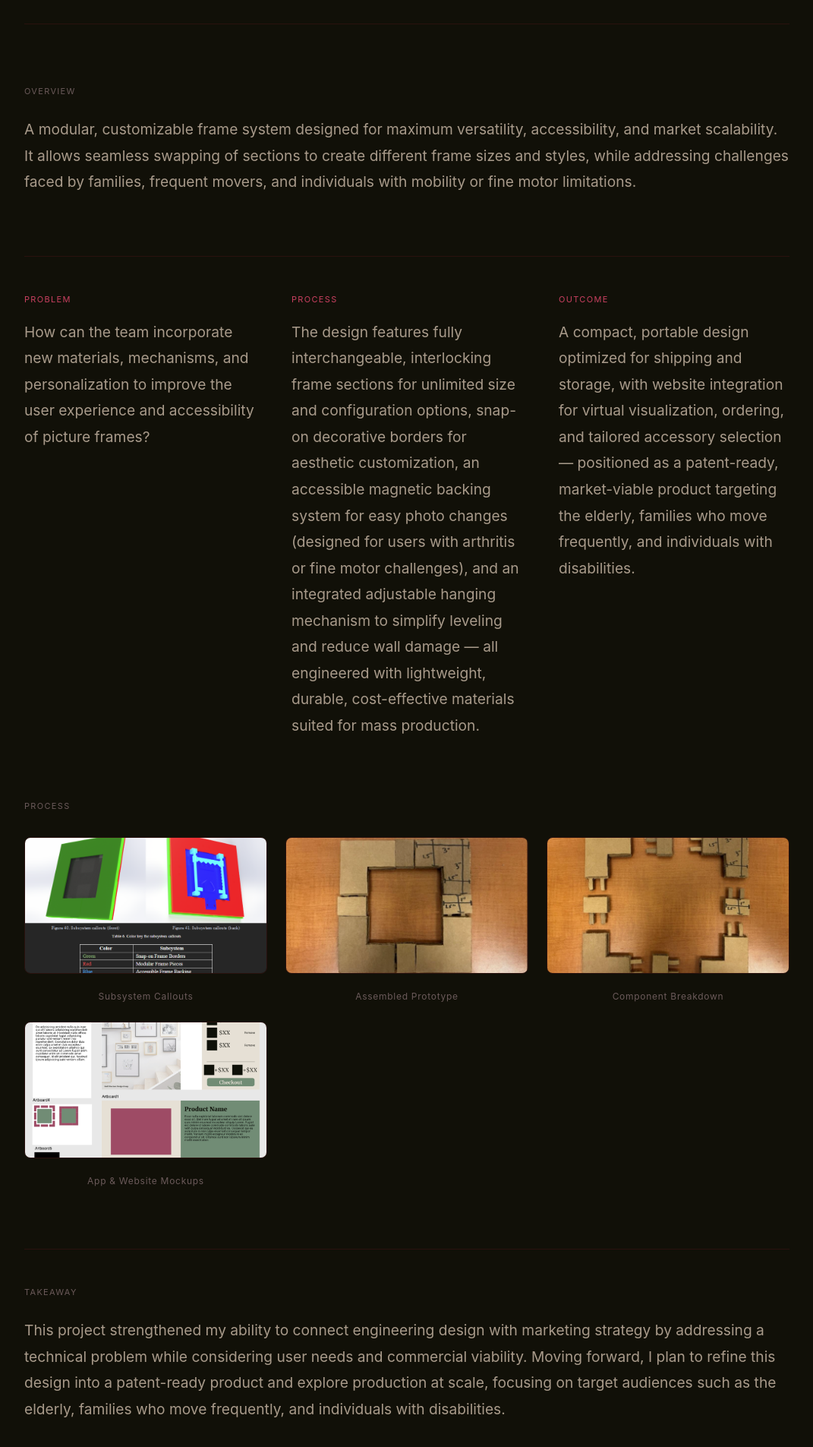
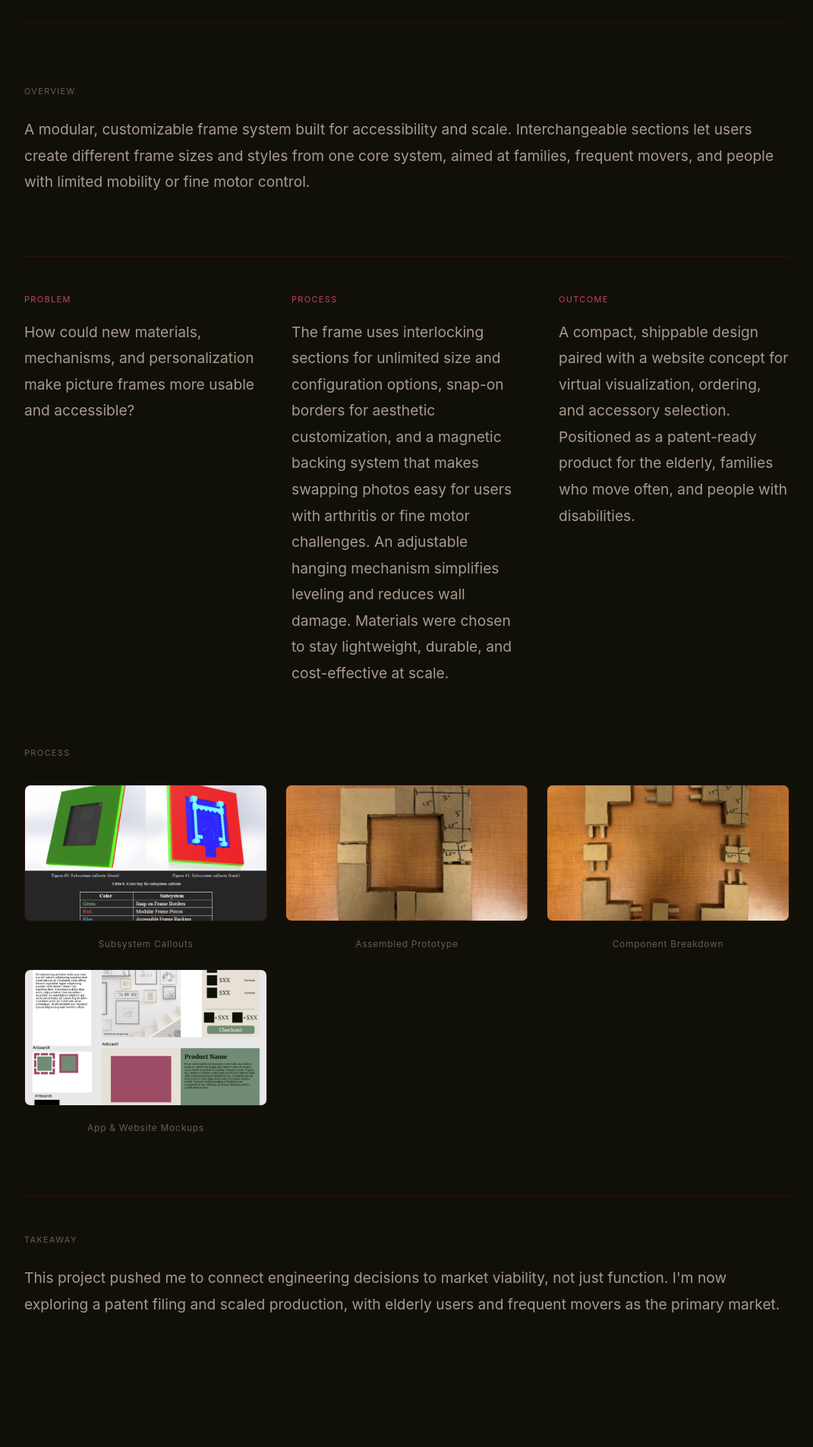
Before and after one commit to pratikshasatish/design-portfolio, a React app: page /project/1 in a window 1280 px wide. Shown: the part 521-2426 px from the top of the page at 76% size, without its empty margins (104-1175 px from the left). After the commit the page ends 2383 px from the top, so only its background shows below. Built offline with nearby package versions, Linux system fonts and the light colour scheme; the HTML template or start-up script is replaced by a standard one.

Commit message:
Rewrite copy for Modular Frame and Eventure projects

```diff
--- a/src/pages/Project.jsx
+++ b/src/pages/Project.jsx
@@ -12,11 +12,11 @@ const projects = [
   color: "#8b1a2a",
   role: "Product Designer & Engineer",
   skills: ["CAD & Modeling", "Product Design", "Sketching", "Prototyping", "Systems Design"],
-  overview: "A modular, customizable frame system designed for maximum versatility, accessibility, and market scalability. It allows seamless swapping of sections to create different frame sizes and styles, while addressing challenges faced by families, frequent movers, and individuals with mobility or fine motor limitations.",
-  problem: "How can the team incorporate new materials, mechanisms, and personalization to improve the user experience and accessibility of picture frames?",
-  process: "The design features fully interchangeable, interlocking frame sections for unlimited size and configuration options, snap-on decorative borders for aesthetic customization, an accessible magnetic backing system for easy photo changes (designed for users with arthritis or fine motor challenges), and an integrated adjustable hanging mechanism to simplify leveling and reduce wall damage — all engineered with lightweight, durable, cost-effective materials suited for mass production.",
-  outcome: "A compact, portable design optimized for shipping and storage, with website integration for virtual visualization, ordering, and tailored accessory selection — positioned as a patent-ready, market-viable product targeting the elderly, families who move frequently, and individuals with disabilities.",
-  takeaway: "This project strengthened my ability to connect engineering design with marketing strategy by addressing a technical problem while considering user needs and commercial viability. Moving forward, I plan to refine this design into a patent-ready product and explore production at scale, focusing on target audiences such as the elderly, families who move frequently, and individuals with disabilities.",
+  overview: "A modular, customizable frame system built for accessibility and scale. Interchangeable sections let users create different frame sizes and styles from one core system, aimed at families, frequent movers, and people with limited mobility or fine motor control.",
+  problem: "How could new materials, mechanisms, and personalization make picture frames more usable and accessible?",
+  process: "The frame uses interlocking sections for unlimited size and configuration options, snap-on borders for aesthetic customization, and a magnetic backing system that makes swapping photos easy for users with arthritis or fine motor challenges. An adjustable hanging mechanism simplifies leveling and reduces wall damage. Materials were chosen to stay lightweight, durable, and cost-effective at scale.",
+  outcome: "A compact, shippable design paired with a website concept for virtual visualization, ordering, and accessory selection. Positioned as a patent-ready product for the elderly, families who move often, and people with disabilities.",
+  takeaway: "This project pushed me to connect engineering decisions to market viability, not just function. I'm now exploring a patent filing and scaled production, with elderly users and frequent movers as the primary market.",
   images: [
     { src: '/ModularFrame/frame-subsystem-callouts.png', label: 'Subsystem Callouts' },
     { src: '/ModularFrame/frame-prototype-assembled.png', label: 'Assembled Prototype' },
@@ -32,10 +32,10 @@ const projects = [
   color: "#1a5a3a",
   role: "UX Designer & Researcher",
   skills: ["UX Design", "Wireframing", "User Research", "Figma", "Prototyping"],
-    overview: "Eventure is a mobile app designed to help users seamlessly discover, plan, and engage with local events — both organized events from businesses and casual hangouts with friends. Built around a persona-driven design process, it focuses on connecting communities while keeping the interface simple and clutter-free.",
-    problem: "Existing event discovery apps either cater to large formal events or informal social plans — never both. Users had no single place to see what friends were doing nearby, discover local events, and create their own hangouts without switching between multiple apps.",
-    process: "I started with user personas and mapped out the core user flows before designing any screens. The key insight was that users needed two distinct modes — organized events and general hangouts — with a shared interface. I designed the navigation around a bottom tab bar for consistency, with map-first exploration as the primary entry point.",
-    outcome: "A full wireframe covering 15+ screens including home, map exploration, search, event detail, create event, profile, and settings. The design prioritizes social context — showing who you know at each event — to reduce friction in deciding whether to attend.",
+  overview: "A mobile app that helps users discover and plan local events, from organized business events to casual hangouts with friends. Built through a persona-driven design process focused on connecting communities without a cluttered interface.",
+  problem: "Event apps typically cover either formal events or casual plans, never both. Users had no single place to see what friends were doing nearby, find local events, and create their own hangouts.",
+  process: "I built user personas and mapped core flows before designing screens. The key insight: users needed two distinct modes, organized events and general hangouts, inside one shared interface. Navigation centers on a bottom tab bar, with map-first exploration as the primary entry point.",
+  outcome: "A full wireframe covering 15+ screens: home, map exploration, search, event detail, event creation, profile, and settings. The design surfaces social context at every step, showing who you know at each event, to reduce friction in deciding whether to attend.",
   screens: [
     { src: '/Eventure/eventure-home.png', label: 'Home' },
     { src: '/Eventure/eventure-map.png', label: 'Map Exploration' },
@@ -44,7 +44,7 @@ const projects = [
     { src: '/Eventure/eventure-create.png', label: 'Create Event' },
     { src: '/Eventure/eventure-settings.png', label: 'Settings' },
   ],
-    takeaway: "This project deepened my understanding of user-centric design by combining research, prototyping, and usability testing. The biggest lesson was designing for social context — people don't just want to find events, they want to know who else will be there.",
+  takeaway: "This project sharpened how I think about designing for social context, not just usability. People don't just want to find events, they want to know who else will be there, and that reshaped nearly every screen.",
   figmaLink: 'https://www.figma.com/proto/gYK0bVQjj8G6dFMRMn2B12/Eventure-App---Design-Components?node-id=1-470&t=UBEWxkfrAy1E2sC5-1&scaling=scale-down&content-scaling=fixed&page-id=0%3A1&starting-point-node-id=1%3A470',
 },
 
```
Lines whose indentation alone changed are shown as unchanged.
